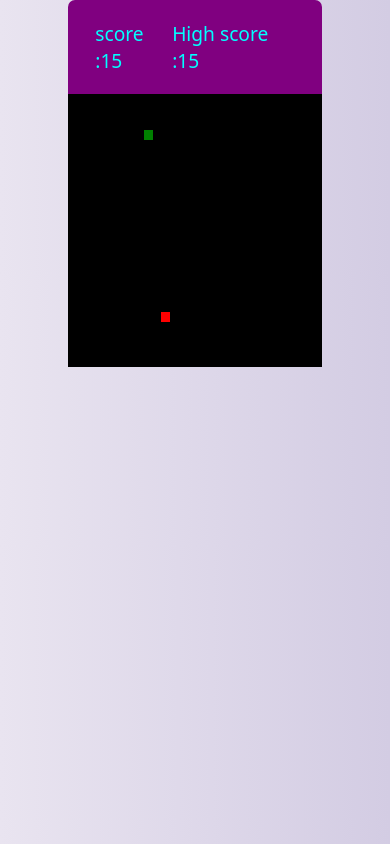
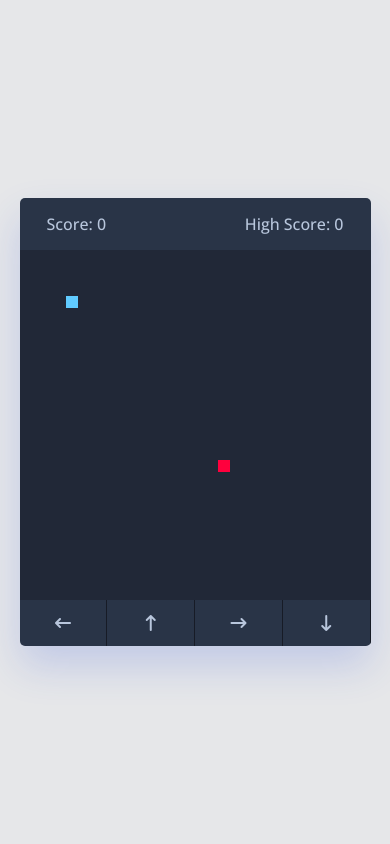
Before and after one commit to Abhishek-Gharat/FRONTEND-MINI-PROJECTS, a plain HTML site: page snake game/index.html in a window 390 px wide. Drawn offline with nearby package versions, Linux system fonts and the light colour scheme.

Commit message:
adding js functions

```diff
--- a/snake game/app.js
+++ b/snake game/app.js
@@ -1,46 +1,99 @@
+const playBoard = document.querySelector(".play-board");
+const scoreElement = document.querySelector(".score");
+const highScoreElement = document.querySelector(".high-score");
+const controls = document.querySelectorAll(".controls i");
 
- const playBoard =document.querySelector(".play-board");
-let foodx,  foody;
-// snake
-let snakex=5,snakey=10;
+let gameOver = false;
+let foodX, foodY;
+let snakeX = 5, snakeY = 5;
+let velocityX = 0, velocityY = 0;
+let snakeBody = [];
+let setIntervalId;
+let score = 0;
 
-let velocityx=0, velocityy=0;
 
-const changeFoodPosition= () =>{
-    // passing random values 0 to 30 as food possition
-    foodx=Math.floor(Math.random()*30 )+1;
-    foody=Math.floor(Math.random()*30 )+1;
-}
-// for changing snake direction
-const changeDirection =(e) => {
-    // changing velocity values based on key presed
-     if(e.key ==="ArrowDown"){
-        velocityx=0;
-         velocityy=-1;
-     }else if( e.key === "ArrowUp"){
-        velocityx=0;
-        velocityy=1;
-     }
-     else if( e.key === "ArrowLeft"){
-        velocityx=-1;
-        velocityy=0;
-     }
-     else if( e.key === "ArrowRight"){
-        velocityx=1;
-        velocityy=0;
-     }
+// Getting high score from the local storage
+let highScore = localStorage.getItem("high-score") || 0;
+highScoreElement.innerText = `High Score: ${highScore}`;
+
+const updateFoodPosition = () => {
+    // Passing a random 1 - 30 value as food position
+    foodX = Math.floor(Math.random() * 30) + 1;
+    foodY = Math.floor(Math.random() * 30) + 1;
 }
 
+const handleGameOver = () => {
+    // Clearing the timer and reloading the page on game over
+    clearInterval(setIntervalId);
+    alert("Game Over! Press OK to replay...");
+    location.reload();
+}
+
+const changeDirection = e => {
+    // Changing velocity value based on key press
+    if(e.key === "ArrowUp" && velocityY != 1) {
+        velocityX = 0;
+        velocityY = -1;
+    } else if(e.key === "ArrowDown" && velocityY != -1) {
+        velocityX = 0;
+        velocityY = 1;
+    } else if(e.key === "ArrowLeft" && velocityX != 1) {
+        velocityX = -1;
+        velocityY = 0;
+    } else if(e.key === "ArrowRight" && velocityX != -1) {
+        velocityX = 1;
+        velocityY = 0;
+    }
+}
+
+// Calling changeDirection on each key click and passing key dataset value as an object
+controls.forEach(button => button.addEventListener("click", () => changeDirection({ key: button.dataset.key })));
+
 const initGame = () => {
-    let htmlMarkup = `<div class="food" style="grid-area: ${foodx}/${foody}"></div>`;
-    // update the snake head possition
-    snakex+=velocityx;
-    snakey+=velocityy;
+    if(gameOver) return handleGameOver();
+    let html = `<div class="food" style="grid-area: ${foodY} / ${foodX}"></div>`;
+    // Checking if the snake hit the food
+    if(snakeX === foodX && snakeY === foodY) {
+        updateFoodPosition();
+        snakeBody.push([foodY, foodX]); // Pushing food position to snake body array
+        score++; // increment score by 1
+        highScore = score >= highScore ? score : highScore;
+        localStorage.setItem("high-score", highScore);
+        scoreElement.innerText = `Score: ${score}`;
+        highScoreElement.innerText = `High Score: ${highScore}`;
+    }
+    // Updating the snake's head position based on the current velocity
+    snakeX += velocityX;
+    snakeY += velocityY;
 
-    htmlMarkup += `<div class="head" style="grid-area: ${snakex}/${snakey}"></div>`;
+    // Shifting forward the values of the elements in the snake body by one
+    for (let i = snakeBody.length - 1; i > 0; i--) {
+        snakeBody[i] = snakeBody[i - 1];
+    }
+    snakeBody[0] = [snakeX, snakeY]; // Setting first element of snake body to current snake position
 
-    playBoard.innerHTML = htmlMarkup;
-  };
-  changeFoodPosition();
-    initGame();
- document.addEventListener("keydown",changeDirection);
+    // Checking if the snake's head is out of wall, if so setting gameOver to true
+    if(snakeX <= 0 || snakeX > 30 || snakeY <= 0 || snakeY > 30) {
+        return gameOver = true;
+    }
+
+    for (let i = 0; i < snakeBody.length; i++) {
+        // Adding a div for each part of the snake's body
+        html += `<div class="head" style="grid-area: ${snakeBody[i][1]} / ${snakeBody[i][0]}"></div>`;
+        // Checking if the snake head hit the body, if so set gameOver to true
+        if (i !== 0 && snakeBody[0][1] === snakeBody[i][1] && snakeBody[0][0] === snakeBody[i][0]) {
+            gameOver = true;
+        }
+    }
+    playBoard.innerHTML = html;
+}
+
+updateFoodPosition();
+setIntervalId = setInterval(initGame, 100);
+
+document.addEventListener("keyup", changeDirection);
+
+
+// backgraund
+
+v=document.querySelector("#c"),c=v.getContext("2d"),l=2.5,r=i=>Math.random()*i;(window.onresize=q=>{s=[],w=innerWidth,h=Math.max(document.body.scrollHeight,document.body.offsetHeight,document.documentElement.clientHeight,document.documentElement.scrollHeight,document.documentElement.offsetHeight),n=Math.random()*100+w/5;v.width=w;v.height=h;for(i=0;i<n;i++){s.push({c:`rgb(${r(255)},${r(255)},${r(255)})`,x:r(w),y:r(h),v:r(3)+1})}})();setInterval(e=>{c.clearRect(0,0,w,h);for(b of s){c.shadowBlur=10;c.shadowColor=b.c;c.fillStyle=b.c;c.beginPath();c.arc(b.x,b.y,l,0,7);c.fill();b.y-=b.v;b.y=b.y<-l?h:b.y}},50)
--- a/snake game/index.html
+++ b/snake game/index.html
@@ -1,20 +1,26 @@
 <!DOCTYPE html>
-<html lang="en">
+
+<html lang="en" dir="ltr">
   <head>
-    <meta charset="UTF-8">
-    <meta http-equiv="X-UA-Compatible" content="IE=edge">
+    <meta charset="utf-8">
+    <title>Snake Game </title>
+
     <meta name="viewport" content="width=device-width, initial-scale=1.0">
+    <link rel="stylesheet" href="https://cdnjs.cloudflare.com/ajax/libs/font-awesome/6.3.0/css/all.min.css">
     <link rel="stylesheet" href="style.css">
-    <title>snake game</title>
-
   </head>
   <body>
-    <div class="container">
+    <div class="wrapper">
       <div class="game-details">
-        <span class="score">score :15</span>
-        <span class="highscore">High score :15</span>
+        <span class="score">Score: 0</span>
+        <span class="high-score">High Score: 0</span>
       </div>
-    <div class="play-board">
+      <div class="play-board"></div>
+      <div class="controls">
+        <i data-key="ArrowLeft" class="fa-solid fa-arrow-left-long"></i>
+        <i data-key="ArrowUp" class="fa-solid fa-arrow-up-long"></i>
+        <i data-key="ArrowRight" class="fa-solid fa-arrow-right-long"></i>
+        <i data-key="ArrowDown" class="fa-solid fa-arrow-down-long"></i>
       </div>
     </div>
 
--- a/snake game/style.css
+++ b/snake game/style.css
@@ -1,44 +1,83 @@
-*{
+/* Import Google font */
+@import url('https://fonts.googleapis.com/css2?family=Open+Sans:wght@400;500;600;700&display=swap');
+* {
   margin: 0;
   padding: 0;
   box-sizing: border-box;
-font-family: system-ui, -apple-system, BlinkMacSystemFont, 'Segoe UI', Roboto, Oxygen, Ubuntu, Cantarell, 'Open Sans', 'Helvetica Neue', sans-serif;
+  font-family: 'Open Sans', sans-serif;
 }
-body{
+
+body {
   display: flex;
   align-items: center;
-    justify-content:center;
-    min-height: 10vh;
-    background: #D3CCE3;
-    background: -webkit-linear-gradient(to right, #E9E4F0, #D3CCE3);
-    background: linear-gradient(to right, #E9E4F0, #D3CCE3);
+  justify-content: center;
+  min-height: 100vh;
+  background: #e6e7e9;
+}
 
-}
-.container{
+.wrapper {
   width: 65vmin;
   height: 70vmin;
-    border-radius: 7px;
-    background-color: purple;
+  display: flex;
+  overflow: hidden;
+  flex-direction: column;
+  justify-content: center;
+  border-radius: 5px;
+  background: #293447;
+  box-shadow: 0 20px 40px rgba(52, 87, 220, 0.2);
 }
-.game-details{
-    color: aqua;
+.game-details {
+  color: #B8C6DC;
+  font-weight: 500;
   font-size: 1.2rem;
-    font-weight: 500;
   padding: 20px 27px;
   display: flex;
   justify-content: space-between;
 }
-.play-board{
+.play-board {
+  height: 100%;
   width: 100%;
-    height: 100%;
   display: grid;
-    grid-template:repeat(30,1fr)/repeat(30,1fr) ;
-    background: black;
+  background: #212837;
+  grid-template: repeat(30, 1fr) / repeat(30, 1fr);
+}
+.play-board .food {
+  background: #FF003D;
+}
+.play-board .head {
+  background: #60CBFF;
+}
+.play-board .powerup{
+  background: greenyellow;
+}
+.controls {
+  display: none;
+  justify-content: space-between;
+}
+.controls i {
+  padding: 25px 0;
+  text-align: center;
+  font-size: 1.3rem;
+  color: #B8C6DC;
+  width: calc(100% / 4);
+  cursor: pointer;
+  border-right: 1px solid #171B26;
+}
 
+@media screen and (max-width: 800px) {
+  .wrapper {
+    width: 90vmin;
+    height: 115vmin;
   }
-.play-board .food{
-    background-color: red;
+  .game-details {
+    font-size: 1rem;
+    padding: 15px 27px;
   }
-.play-board .head{
-    background: green;
+  .controls {
+    display: flex;
   }
+  .controls i {
+    padding: 15px 0;
+    font-size: 1rem;
+  }
+}
```
Lines whose indentation alone changed are shown as unchanged.
